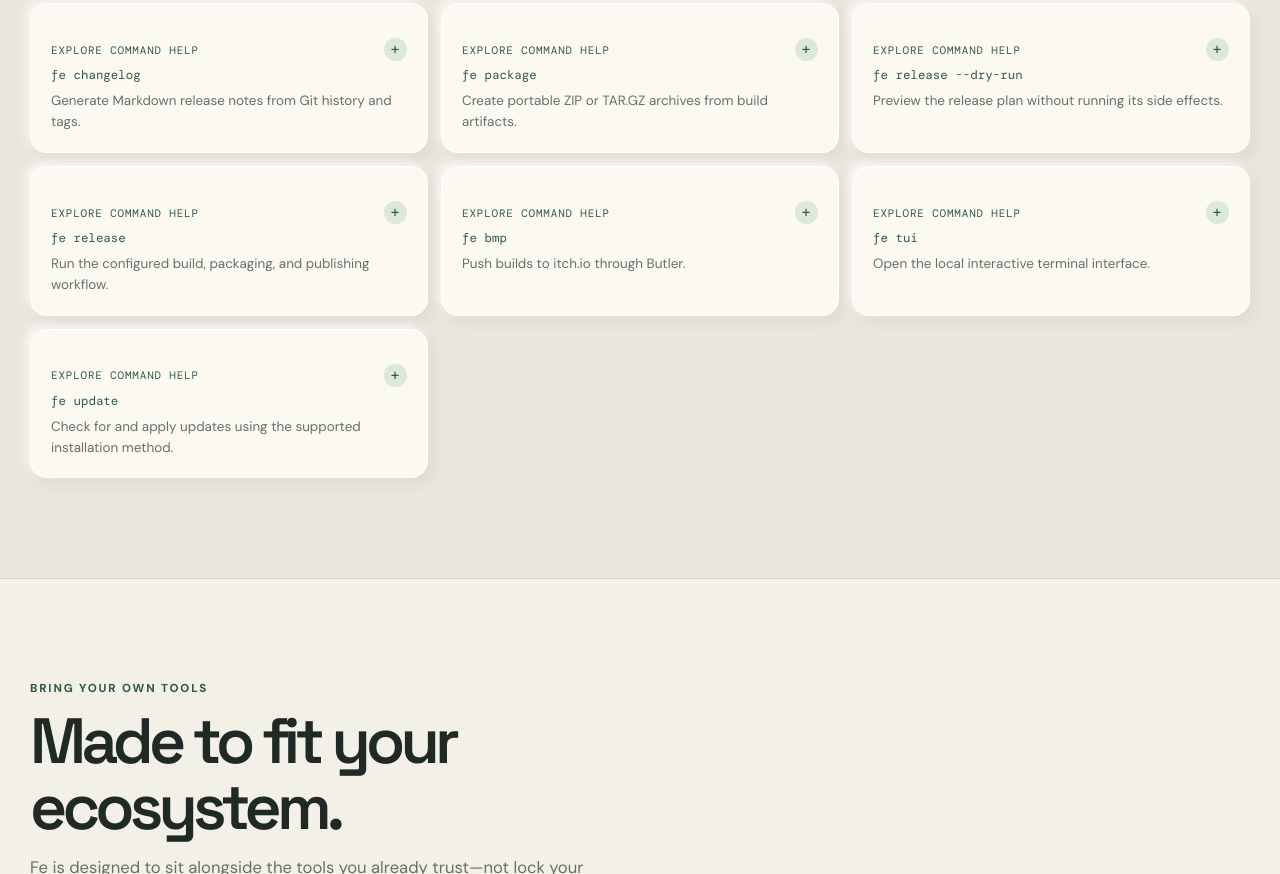
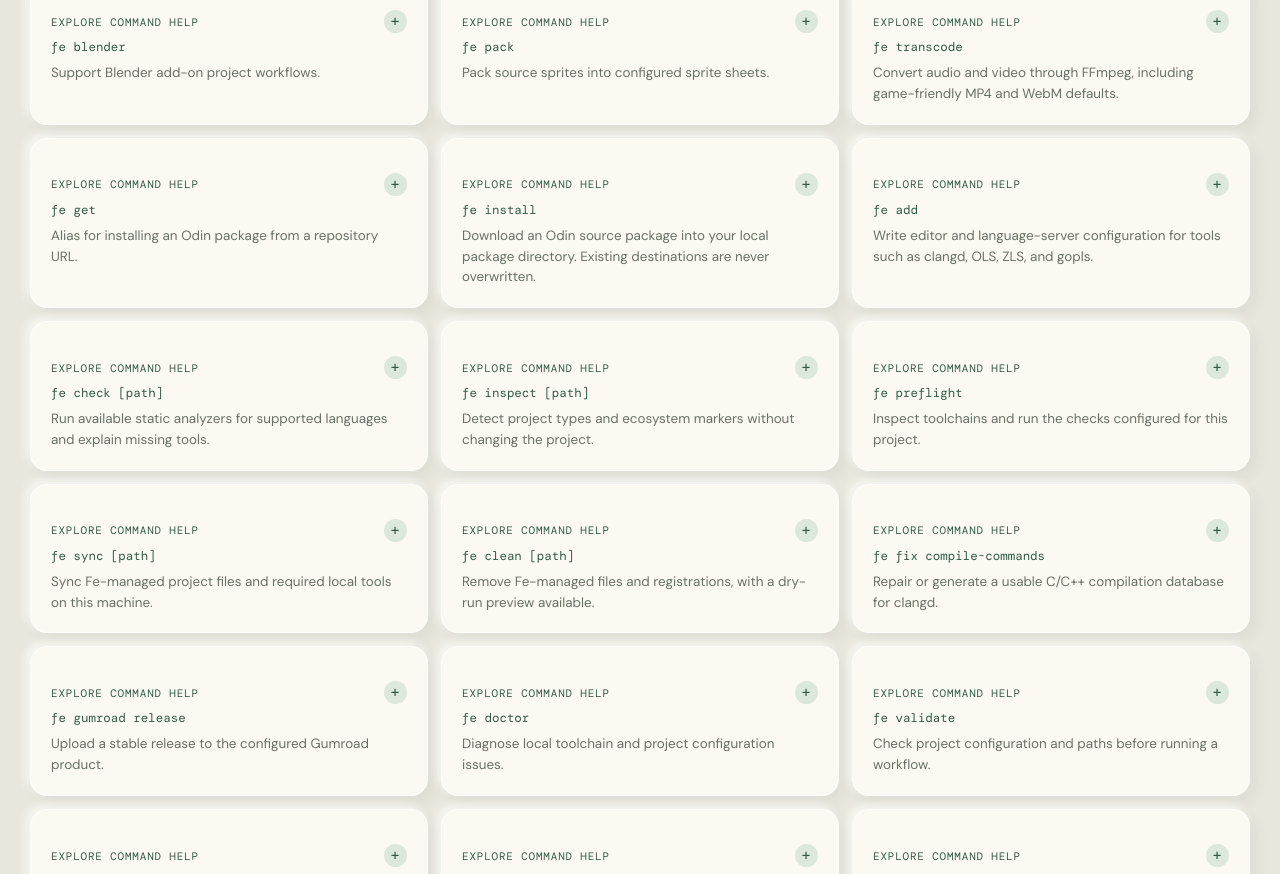
Before and after one commit to flushwhy/fe, a plain HTML site: page docs/site/index.html in a window 1280 px wide. Shown: the part 5546-6420 px from the top of the page. Drawn offline with nearby package versions, Linux system fonts and the light colour scheme; no server answers.

Commit message:
docs: refresh Fe website and getting-started guide (#219)
* docs(site): correct command guidance and expand reference

* docs: align command reference with current CLI

* docs: add rebuildable project getting-started guide

* docs(site): clarify release assets and local workspace commands

* docs: explain update channels and updater limitations

* docs(site): add package manager install guidance

* ci(docs): validate site HTML and JavaScript on pull requests

* fix(ci): write extracted site JavaScript with real newlines

* docs: clarify compilation database support

* ci(docs): keep Pages deployment on trusted events only

* ci(docs): validate site HTML and JavaScript in pull requests

* fix(ci): join extracted site script with actual newlines

```diff
--- a/docs/site/index.html
+++ b/docs/site/index.html
@@ -354,11 +354,20 @@ butler:
         <div class="section-head reveal">
           <div class="kicker">Get Fe</div>
           <h2>Pick your build.<br>Get back to work.</h2>
-          <p>Download the latest stable release, or try the rolling build for the newest changes. Links are loaded directly from GitHub Releases.</p>
+          <p>Stable releases are versioned builds. Rolling is the newest development build and may change without notice. Choose the asset for your OS and CPU, then verify it with <code>SHA256SUMS</code>.</p><p class="release-status">Binaries: Windows x64; macOS x64 and ARM64; Linux x64, ARM64, and RISC-V 64; FreeBSD x64. Linux also has Debian and RPM packages for x64 and ARM64.</p>
         </div>
+        <p class="release-status">Downloads are fetched from GitHub Releases. If the live list does not load, use the <a href="https://github.com/flushwhy/fe/releases" target="_blank" rel="noreferrer">release archive</a> and its <code>SHA256SUMS</code> file.</p>
         <div class="release-grid" id="release-downloads" aria-live="polite">
           <article class="release-card clay"><p class="release-status">Loading GitHub Releases…</p></article>
         </div>
+        <article class="clay release-card" style="margin-top:20px">
+          <h3>Prefer your package manager?</h3>
+          <p class="release-status">macOS · <code>brew tap flushwhy/tap && brew install fe</code></p>
+          <p class="release-status">Debian / Ubuntu · download the matching <code>.deb</code>, then run <code>sudo apt install ./fe_VERSION_amd64.deb</code>.</p>
+          <p class="release-status">Windows · use <code>choco install fe</code> when the package is available from your Chocolatey source; otherwise use the Windows executable above.</p>
+          <p class="release-status">Fe does not add package-manager sources for you. Package-manager updates are for supported stable installations; direct binaries can be checked but are not replaced automatically.</p>
+          <div class="release-links"><a href="https://github.com/flushwhy/fe/blob/master/readme.md" target="_blank" rel="noreferrer">Full install instructions ↗</a></div>
+        </article>
       </div>
     </section>
 
@@ -372,7 +381,7 @@ butler:
           <article class="command" data-search="init create project template scaffold"><code>fe init</code><p>Create a project from a language default or named template.</p></article>
           <article class="command" data-search="template list discover browse"><code>fe template list</code><p>List available remote project templates.</p></article>
           <article class="command" data-search="template update refresh cache"><code>fe template update &lt;template-id&gt;</code><p>Refresh a named template in the local cache.</p></article>
-          <article class="command" data-search="setup dependencies environment"><code>fe setup</code><p>Prepare project tooling and dependencies where supported by the project configuration.</p></article>
+          <article class="command" data-search="setup dependencies environment"><code>fe setup</code><p>Read-only check: detect the project’s required and optional tools. It does not install software or change files.</p></article>
           <article class="command" data-search="build compile platform target"><code>fe build</code><p>Run configured build targets, optionally selecting a platform.</p></article>
           <article class="command" data-search="watch development files reload"><code>fe watch</code><p>Watch supported project files and run the configured development steps.</p></article>
           <article class="command" data-search="godot engine export presets native extension"><code>fe godot</code><p>Godot discovery, diagnostics, export, and native extension helpers.</p></article>
@@ -381,9 +390,16 @@ butler:
           <article class="command" data-search="blender addon plugin"><code>fe blender</code><p>Support Blender add-on project workflows.</p></article>
           <article class="command" data-search="pack spritesheet image assets"><code>fe pack</code><p>Pack source sprites into configured sprite sheets.</p></article>
           <article class="command" data-search="transcode ffmpeg audio video mp4 webm"><code>fe transcode</code><p>Convert audio and video through FFmpeg, including game-friendly MP4 and WebM defaults.</p></article>
-          <article class="command" data-search="install library tool"><code>fe install</code><p>Install supported development tools and libraries.</p></article>
-          <article class="command" data-search="add dependency library"><code>fe add</code><p>Add supported project dependencies or integrations.</p></article>
+          <article class="command" data-search="get install odin package repository url"><code>fe get</code><p>Alias for installing an Odin package from a repository URL.</p></article>
+          <article class="command" data-search="install library tool"><code>fe install</code><p>Download an Odin source package into your local package directory. Existing destinations are never overwritten.</p></article>
+          <article class="command" data-search="add dependency library"><code>fe add</code><p>Write editor and language-server configuration for tools such as clangd, OLS, ZLS, and gopls.</p></article>
           <article class="command" data-search="check static analysis lint code quality"><code>fe check [path]</code><p>Run available static analyzers for supported languages and explain missing tools.</p></article>
+          <article class="command" data-search="inspect detect project type markers ecosystem"><code>fe inspect [path]</code><p>Detect project types and ecosystem markers without changing the project.</p></article>
+          <article class="command" data-search="preflight tools checks validation build"><code>fe preflight</code><p>Inspect toolchains and run the checks configured for this project.</p></article>
+          <article class="command" data-search="sync synchronize project tools files registrations"><code>fe sync [path]</code><p>Sync Fe-managed project files and required local tools on this machine.</p></article>
+          <article class="command" data-search="clean remove managed files registrations dry run"><code>fe clean [path]</code><p>Remove Fe-managed files and registrations, with a dry-run preview available.</p></article>
+          <article class="command" data-search="fix compile commands clangd cmake compilation database"><code>fe fix compile-commands</code><p>Repair or generate a usable C/C++ compilation database for clangd.</p></article>
+          <article class="command" data-search="gumroad release upload stable product"><code>fe gumroad release</code><p>Upload a stable release to the configured Gumroad product.</p></article>
           <article class="command" data-search="doctor diagnostics toolchain config"><code>fe doctor</code><p>Diagnose local toolchain and project configuration issues.</p></article>
           <article class="command" data-search="validate config paths preflight"><code>fe validate</code><p>Check project configuration and paths before running a workflow.</p></article>
           <article class="command" data-search="manifest artifact inventory checksum sha256"><code>fe manifest</code><p>Write an artifact inventory with SHA-256 checksums and build metadata.</p></article>
@@ -393,7 +409,7 @@ butler:
           <article class="command" data-search="release publish itch io butler"><code>fe release</code><p>Run the configured build, packaging, and publishing workflow.</p></article>
           <article class="command" data-search="bmp butler itch io upload push"><code>fe bmp</code><p>Push builds to itch.io through Butler.</p></article>
           <article class="command" data-search="tui terminal interface interactive"><code>fe tui</code><p>Open the local interactive terminal interface.</p></article>
-          <article class="command" data-search="update updater package manager"><code>fe update</code><p>Check for and apply updates using the supported installation method.</p></article>
+          <article class="command" data-search="update updater package manager"><code>fe update</code><p>Check stable or rolling releases. Stable package-manager updates are supported; direct-binary and rolling installs are not updated automatically.</p></article>
         </div>
         <p class="no-results" id="no-results" hidden>No matching commands. Try a different search.</p>
       </div>
@@ -429,7 +445,7 @@ butler:
     </section>
   </main>
 
-  <footer><div class="wrap footer-inner"><span>© Fe · Open-source project toolkit</span><nav class="footer-links" aria-label="Footer"><a href="#quickstart">Get started</a><a href="https://github.com/flushwhy/fe/blob/master/docs" target="_blank" rel="noreferrer">Guides</a><a href="https://github.com/flushwhy/fe/issues" target="_blank" rel="noreferrer">Issues</a><a href="https://github.com/flushwhy/fe-templates" target="_blank" rel="noreferrer">Templates</a><a href="https://github.com/flushwhy/fe" target="_blank" rel="noreferrer">Source</a></nav></div></footer>
+  <footer><div class="wrap footer-inner"><span>© Fe · Open-source project toolkit</span><nav class="footer-links" aria-label="Footer"><a href="#quickstart">Get started</a><a href="https://github.com/flushwhy/fe/blob/master/docs/getting-started.md" target="_blank" rel="noreferrer">Getting started</a><a href="https://github.com/flushwhy/fe/issues" target="_blank" rel="noreferrer">Issues</a><a href="https://github.com/flushwhy/fe-templates" target="_blank" rel="noreferrer">Templates</a><a href="https://github.com/flushwhy/fe" target="_blank" rel="noreferrer">Source</a></nav></div></footer>
 
   <script>
     (function () {
@@ -579,7 +595,7 @@ butler:
         "fe init": { about:"Create a new project from a language starter or a reusable Fe template.", usage:["fe init [language] --name <project>","fe init --template <template-id> --name <project>"], options:["--name <project>  Project name and directory.","--module <path>  Go module path (Go projects only).","--template <id>  Select a named template from fe-templates."], examples:["fe init cpp --name starfall","fe init --template cpp-raylib-xmake --name starfall"] },
         "fe template list": { about:"Browse the remote templates published in the Fe templates repository.", examples:["fe template list"] },
         "fe template update <template-id>": { about:"Download or refresh one template in Fe's local cache.", examples:["fe template update cpp-raylib-xmake"] },
-        "fe setup": { about:"Inspect the current project and show the tools and dependencies needed to work with it.", usage:["fe setup [path]"], examples:["fe setup","fe setup ./game"] },
+        "fe setup": { about:"Read-only inspection of the current project’s required and optional toolchains. It does not install software or modify project files.", usage:["fe setup [path]"], examples:["fe setup","fe setup ./game"] },
         "fe build": { about:"Build all configured targets, or choose a target by its name or platform.", options:["--target <name>  Build one configured target.","--platform <platform>  Build all targets for one platform.","--list-targets  List configured targets without building.","--container  Build inside a temporary container.","--runtime <docker|podman>  Choose the container runtime."], examples:["fe build","fe build --platform linux-x64"] },
         "fe watch": { about:"Watch a workspace and automate its development loop, including supported C++ rebuilds.", examples:["fe watch"] },
         "fe godot": { about:"Godot-specific helpers for engine discovery, opening projects, exporting, and native extensions.", subcommands:[["engines","List detected Godot installations and versions."],["open","Open the current project with a matching engine; optionally choose --version."],["export","Export with --preset and --output; --debug selects a debug export."],["doctor","Check the current Godot project and native-extension prerequisites."],["extension (ex, ext)","Manage a Godot 4 C++ GDExtension scaffold."]], examples:["fe godot engines","fe godot open --version 4.3","fe godot extension init"] },
@@ -588,8 +604,15 @@ butler:
         "fe blender": { about:"Validate and package Blender add-on projects without executing add-on code.", subcommands:[["validate [path]","Check the add-on structure and metadata."],["package [path]","Create an installable ZIP archive."]], examples:["fe blender validate","fe blender package ./my-addon"] },
         "fe pack": { about:"Pack PNG sprites into one or more spritesheets.", options:["--input <directory>  Directory containing PNG sprites.","--output <path>  Output spritesheet path."], examples:["fe pack"] },
         "fe transcode": { about:"Convert audio and video files through FFmpeg using Fe's configured options and sensible game-oriented defaults.", examples:["fe transcode --help"] },
-        "fe install": { about:"Install an Odin package by a supported alias or repository URL.", usage:["fe install <package>"], examples:["fe install ltdk","fe install https://github.com/owner/package"] },
-        "fe add": { about:"Wire up language-server or editor tooling for the current project.", usage:["fe add <tool>"], examples:["fe add clangd","fe add ols","fe add gopls"] },
+        "fe get": { about:"Install an Odin package from an HTTPS repository URL. This is an alias for the URL form of fe install.", usage:["fe get <repository-url>"], examples:["fe get https://github.com/owner/package"] },
+        "fe install": { about:"Download an Odin source package by alias or HTTPS repository URL. Existing package destinations are never overwritten.", usage:["fe install <package>","fe get <repository-url>"], options:["--dir <path>  Package destination (defaults to mylibs or packages.directory)."], examples:["fe install ltdk","fe get https://github.com/owner/package"] },
+        "fe add": { about:"Write or patch editor and language-server configuration for the current project. It does not install the language server.", usage:["fe add <tool>"], examples:["fe add clangd","fe add ols","fe add zls","fe add gopls"] },
+        "fe inspect [path]": { about:"Detect project types and ecosystem markers. This is an inspection command; it does not scaffold or rewrite files.", usage:["fe inspect [path]"], examples:["fe inspect","fe inspect ./game"] },
+        "fe preflight": { about:"Inspect required toolchains and run the checks configured for the current project before a build or release.", examples:["fe preflight"] },
+        "fe sync [path]": { about:"Synchronize Fe-managed project files and required local tools for a project on this machine. When a Godot project pins a version and no matching global engine exists, sync can install and register a project-managed copy. It is disabled in CI.", usage:["fe sync [path]"], examples:["fe sync","fe sync ./game"] },
+        "fe clean [path]": { about:"Remove only files recorded as Fe-managed and project registrations. Modified files are preserved. Cleanup is for developer machines and is disabled in CI.", usage:["fe clean [path]"], options:["--dry-run  Preview cleanup without changing files.","--all  Clean every registered project.","--yes  Skip the interactive confirmation.","--keep-uninstallers  Retain managed uninstallers."], examples:["fe clean --dry-run","fe clean ./game","fe clean --all --yes"] },
+        "fe fix compile-commands": { about:"Repair C/C++ compilation database setup for clangd. For CMake projects, it can generate a real compile_commands.json rather than an empty placeholder.", usage:["fe fix compile-commands [path]"], examples:["fe fix compile-commands"] },
+        "fe gumroad release": { about:"Upload files from the existing artifact manifest to a pre-created Gumroad product configured for this stable version. Requires the Gumroad CLI to be installed and authenticated.", usage:["fe gumroad release"], options:["--version <version>  Stable release version (defaults to butler.userversion).","--dir <directory>  Artifact directory (defaults to butler.directory).","--dry-run  Validate the product and show the upload plan without uploading."], examples:["fe gumroad release --dry-run","fe gumroad release --version 1.2.3"] },
         "fe check [path]": { about:"Run available language-aware static analyzers against the project or a selected path.", usage:["fe check [path]"], examples:["fe check","fe check ./src"] },
         "fe doctor": { about:"Check whether required tools are installed and whether project configuration is valid.", examples:["fe doctor"] },
         "fe validate": { about:"Run pre-flight checks on project configuration and paths before starting a workflow.", examples:["fe validate"] },
@@ -600,7 +623,7 @@ butler:
         "fe release": { about:"Run the configured build, optional sprite packing, optional changelog and archive stages, then publish through Butler to itch.io.", options:["--dry-run  Print the plan without running the pipeline.","--skip-build  Skip build or export.","--skip-pack  Skip sprite packing.","--skip-bmp  Skip the itch.io upload.","--changelog-output <path>  Write Git-based release notes.","--package-format <zip|tar.gz>  Also archive build artifacts.","--package-output <path>  Choose the archive path.","--userversion <version>  Set the itch.io version.","--channel-suffix <suffix>  Add a suffix to Butler platform channels."], examples:["fe release --dry-run","fe release --package-format zip --skip-bmp"] },
         "fe bmp": { about:"Push the configured build output to itch.io using Butler.", examples:["fe bmp"] },
         "fe tui": { about:"Open Fe's interactive terminal interface in a local terminal.", examples:["fe tui"] },
-        "fe update": { about:"Check for or install Fe updates using the detected package-manager installation method. Direct-binary replacement is not available yet.", subcommands:[["check","Check the installed version and available release without changing anything."]], options:["--channel <stable|rolling>  Select the release channel.","--method <auto|chocolatey|homebrew|apt|direct>  Select or override the detected installation method.","--dry-run  Show the exact package-manager update command without running it."], examples:["fe update check","fe update --dry-run","fe update --channel rolling check"] }
+        "fe update": { about:"Check for Fe releases and update supported package-managed stable installations. Direct binaries can be checked but not replaced; rolling is check-only.", subcommands:[["check","Check the installed version and available release without changing anything."]], options:["--channel <stable|rolling>  Select the release channel.","--method <auto|chocolatey|homebrew|apt|direct>  Select or override the detected installation method.","--dry-run  Show the exact package-manager update command without running it."], examples:["fe update check","fe update --dry-run","fe update --channel rolling check"] }
       };
       function addList(parent, heading, items) {
         if (!items || !items.length) return;
```
Also changed, not shown: 3 other files.
